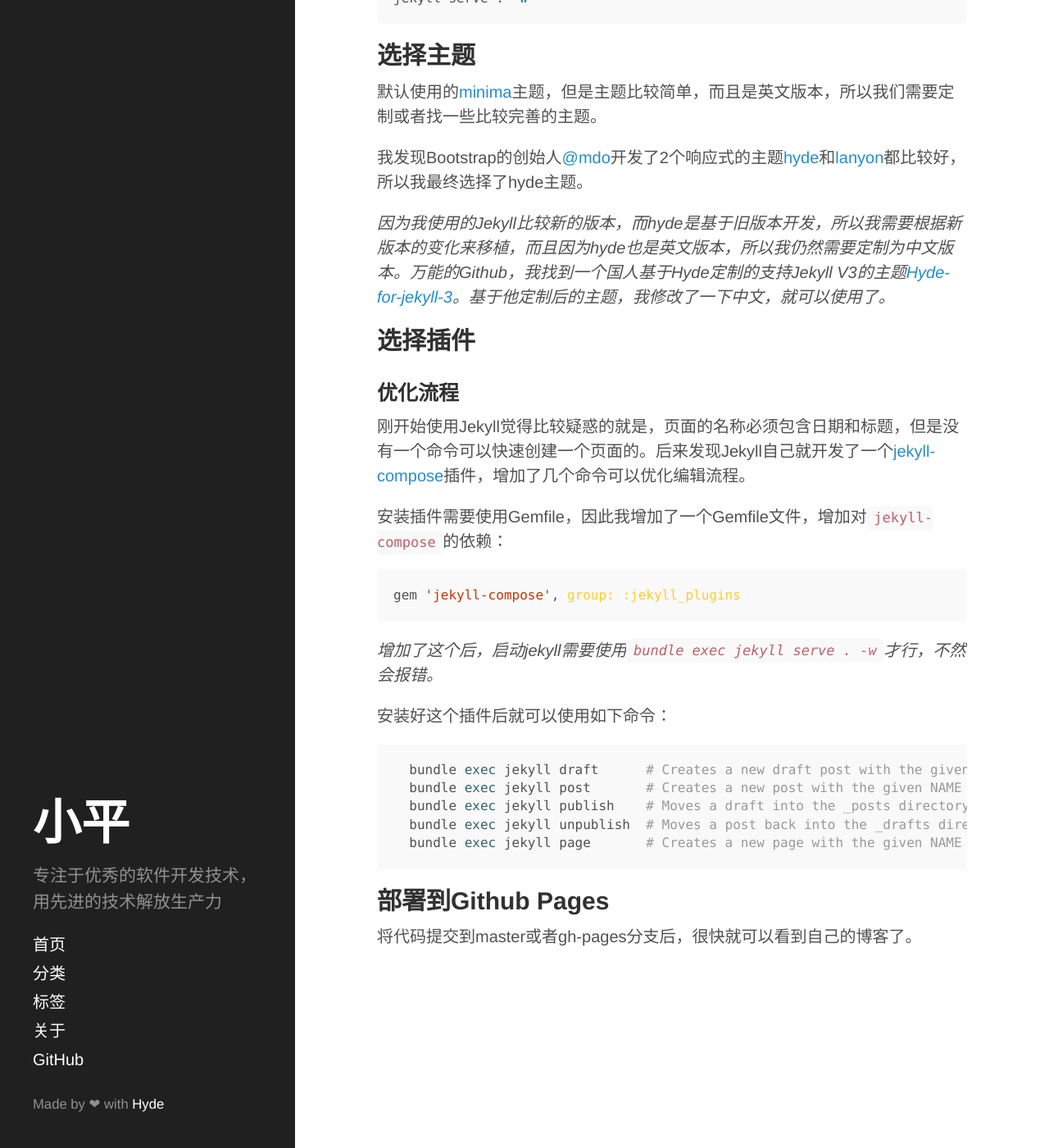
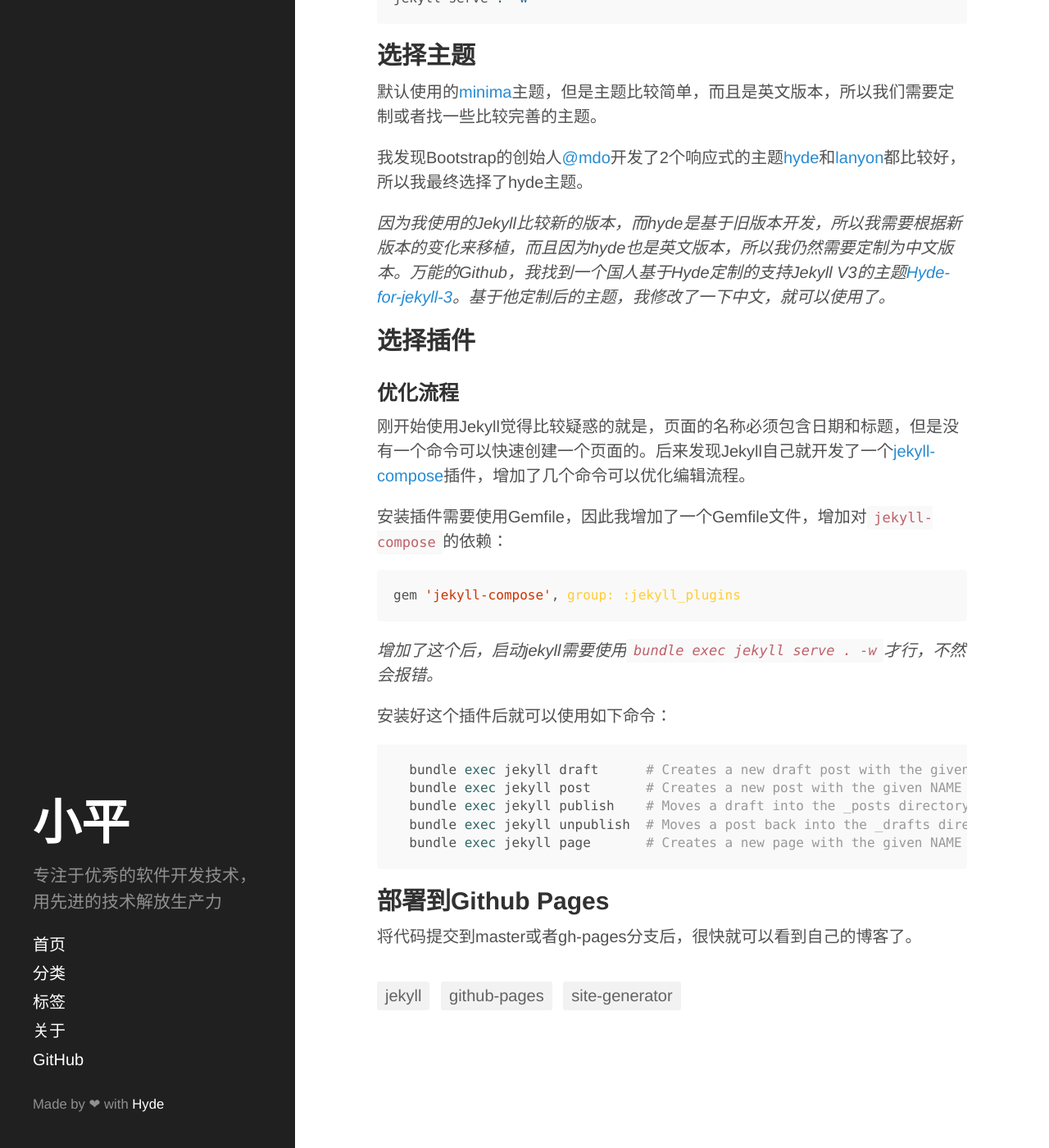
Before and after one commit to xiaoping0x/blog, a Jekyll site: the page built from _posts/2016-09-30-jekyll-up-and-running.md, in a window 1280 px wide and 1400 px high, scrolled down 834 px. Shown: the whole window at 82% size. Built offline with Jekyll 4.4.1, drawn with Linux system fonts in a browser that asks for light colours.

Commit message:
add tags

```diff
--- a/_layouts/post.html
+++ b/_layouts/post.html
@@ -6,6 +6,13 @@ layout: default
   <h1 class="post-title">{{ page.title }}</h1>
   <span class="post-date">{{ page.date | date: "%Y/%m/%d" }}</span>
   {{ content }}
+
+  <div class="post-tags">
+    {% for tag in site.tags %}
+    <a href="/tags#{{ tag[0] | slugify }}" class="post-tag">{{ tag[0] }}</a>
+    {% endfor %}
+  </div>
+
 </div>
 
 {% include related.html %}
--- a/_posts/2016-09-30-jekyll-up-and-running.md
+++ b/_posts/2016-09-30-jekyll-up-and-running.md
@@ -5,11 +5,11 @@ description: Jekyll up and running, building personal blog site on Github.
 keywords: jekyll, github pages, tools, blogging
 categories:
   - tools
-  - up and running
+  - up-and-running
 tags:
   - jekyll
-  - github pages
-  - site generator
+  - github-pages
+  - site-generator
 ---
 
 Jekyll是比较完善的静态站点生成器，有很多的插件和主题可以选择，尤其是Github的Pages深度支持Jekyll，依赖于Github强大的服务器，可以很轻松的创建一个博客站点。
--- a/assets/css/app.scss
+++ b/assets/css/app.scss
@@ -14,8 +14,22 @@
   }
   .sidebar-nav-item {
     display: inline-block;
-    padding-left: 20px;
-    padding-right: 20px;
+    padding-left: 1rem;
+    padding-right: 1rem;
     line-height: 1.75;
   }
 }
+
+.post-tag {
+  display: inline-block;
+  background: rgba(0,0,0,.05);
+  color: rgba(0,0,0,.6);
+  text-decoration: none;
+  line-height: 1.25;
+  letter-spacing: 0;
+  border-radius: 3px;
+  padding: 5px 10px;
+  margin-right: 8px;
+  margin-bottom: 8px;
+  margin-top: 1rem;
+}
```
Also changed, not shown: index.html (+7 -0 lines), pages/category.html (+0 -10 lines), pages/tags.html (+1 -11 lines).
